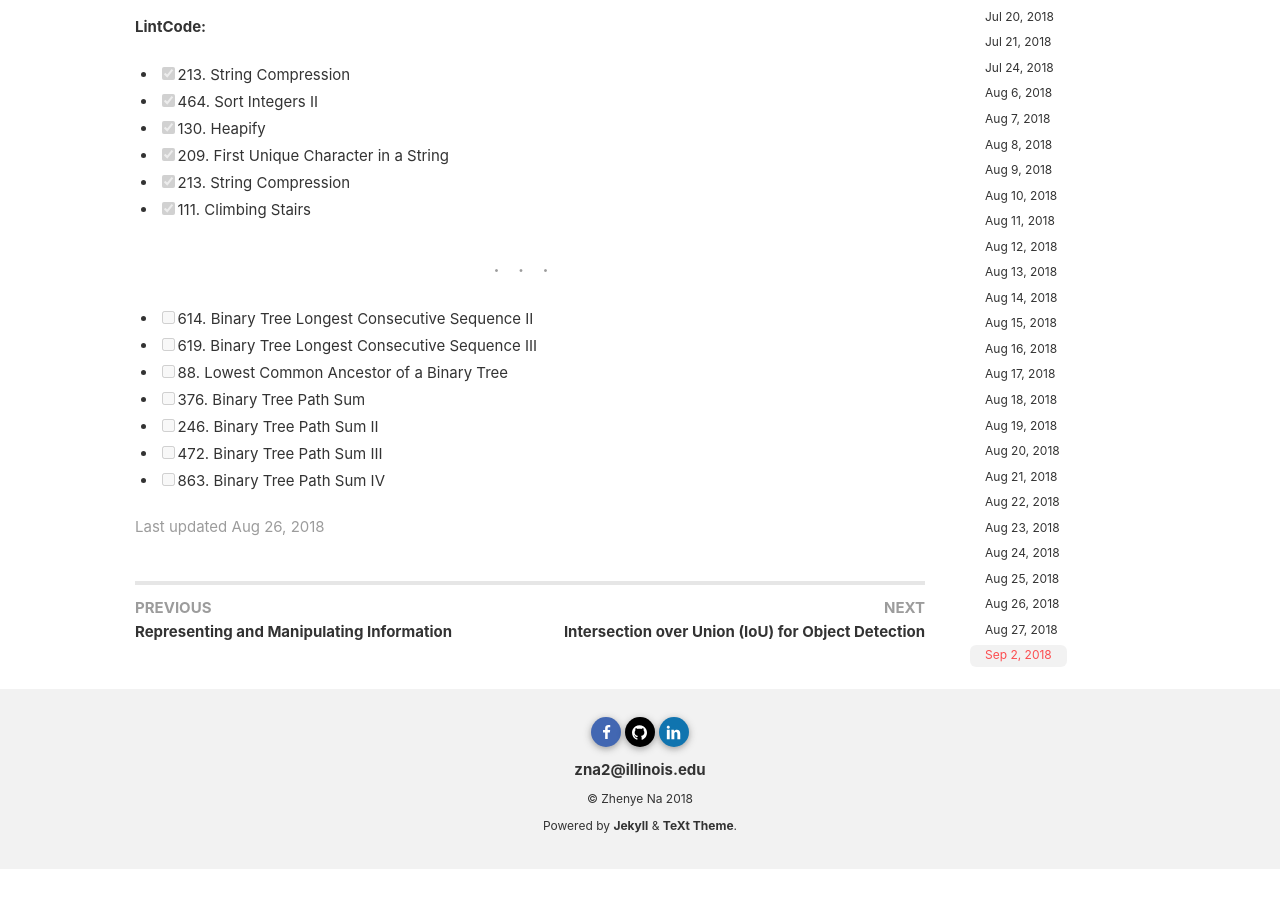
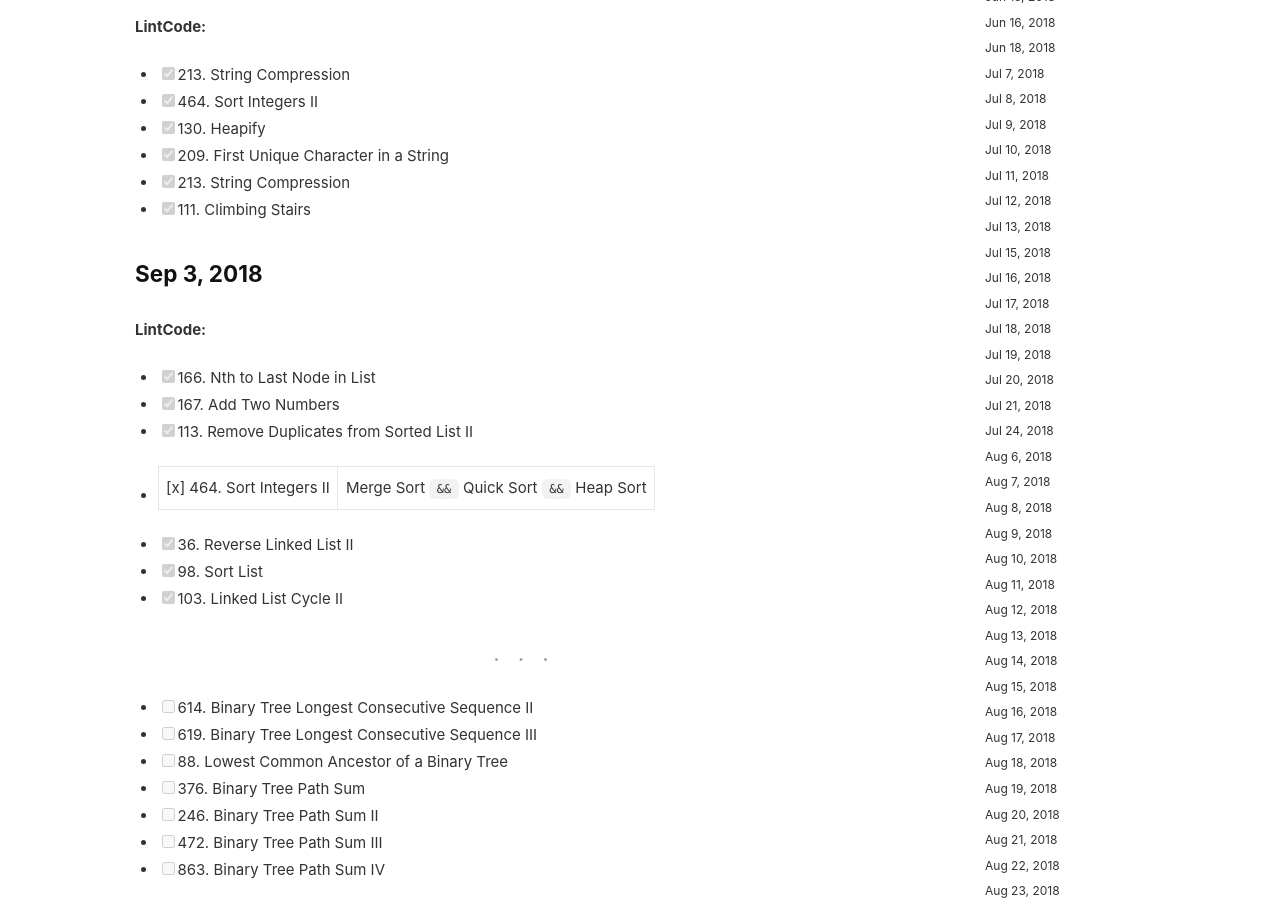
Before and after one commit to Zhenye-Na/blog, a Jekyll site: the page built from _posts/2018-06-05-problem-practice.md, in a window 1280 px wide and 900 px high, scrolled down 13243 px. Built offline with Jekyll 4.4.1, drawn with Linux system fonts in a browser that asks for light colours; nearby versions of some CDN libraries; comment, search, counter and statistics services are not loaded; before the commit the page ends 14112 px from its top, so only the background shows below that.

Commit message:
update log

```diff
--- a/_posts/2018-06-05-problem-practice.md
+++ b/_posts/2018-06-05-problem-practice.md
@@ -536,6 +536,19 @@ tags: [LeetCode/LintCode]
 - [x] 213. String Compression
 - [x] 111. Climbing Stairs
 
+
+### Sep 3, 2018
+
+**LintCode:**
+
+- [x] 166. Nth to Last Node in List
+- [x] 167. Add Two Numbers
+- [x] 113. Remove Duplicates from Sorted List II
+- [x] 464. Sort Integers II | Merge Sort `&&` Quick Sort `&&` Heap Sort
+- [x] 36. Reverse Linked List II
+- [x] 98. Sort List
+- [x] 103. Linked List Cycle II
+
 ***
 
 - [ ] 614. Binary Tree Longest Consecutive Sequence II
```
